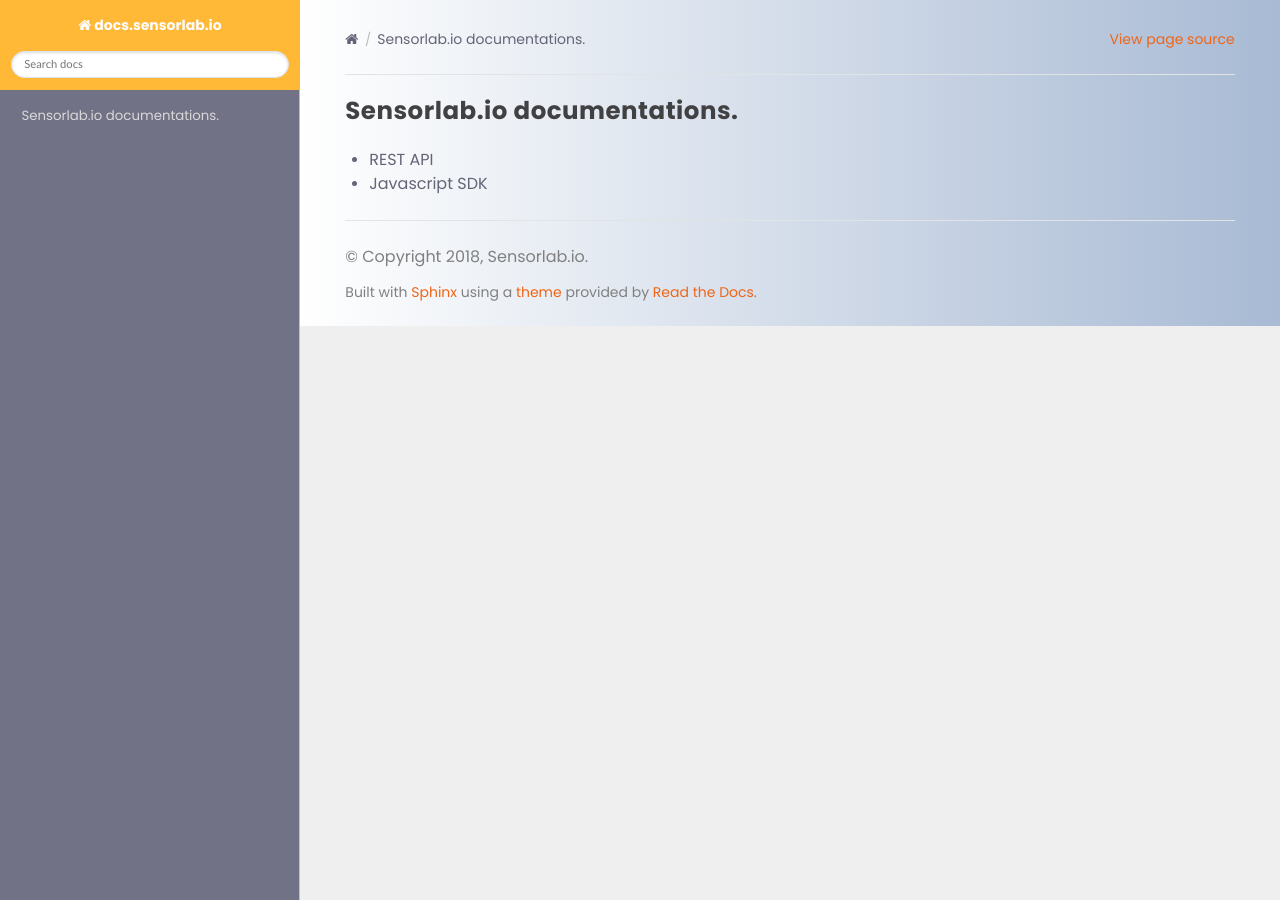
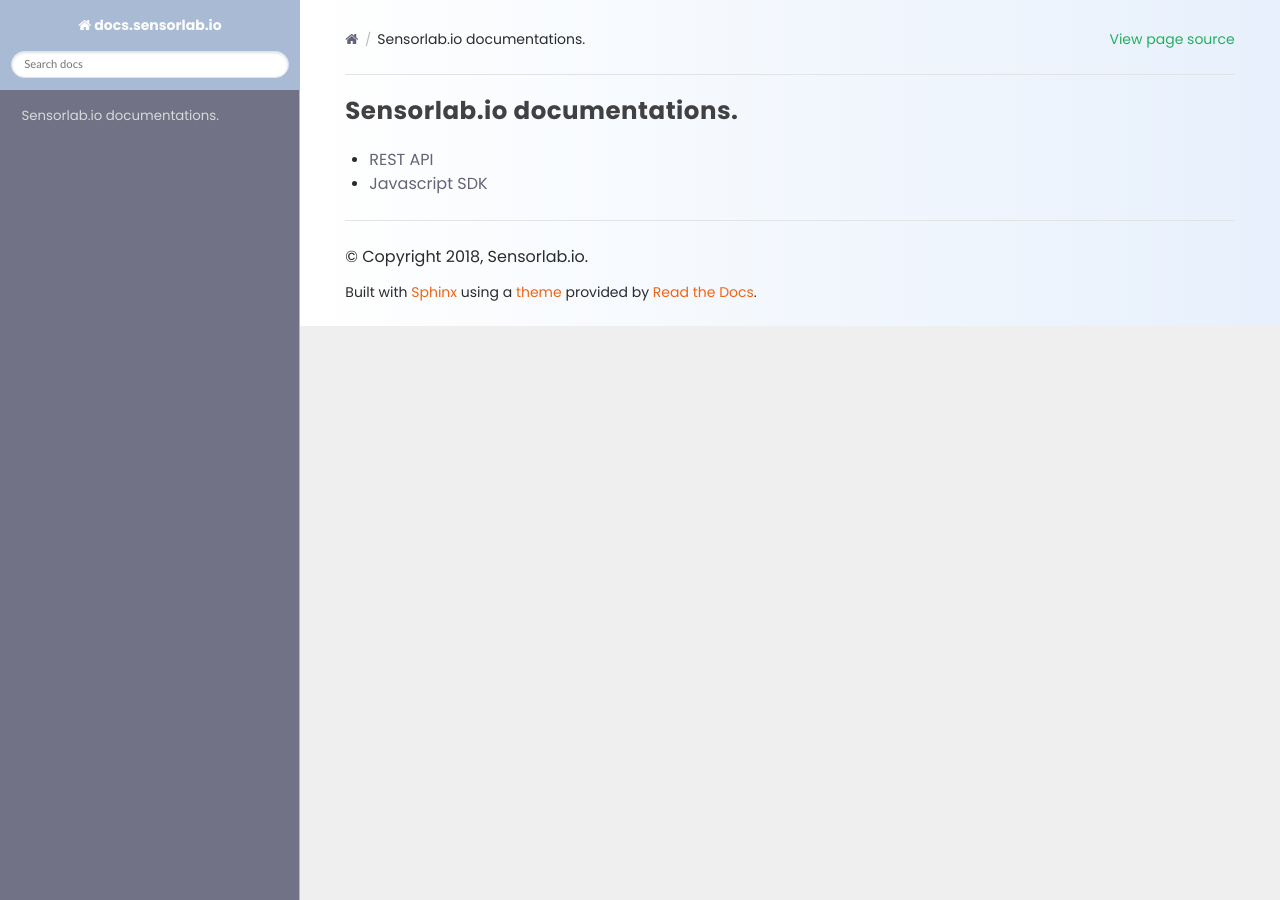
Before and after one commit to sensorlabio/docs.sensorlab.io, a Sphinx documentation site: the page built from source/index.rst, in a window 1280 px wide. Built offline with Sphinx 7.4.7 and the Read the Docs theme 2.0.0, drawn with Linux system fonts in a browser that asks for light colours.

Commit message:
Edits for primary colors and elements

```diff
--- a/source/_static/css/custom.css
+++ b/source/_static/css/custom.css
@@ -1,9 +1,9 @@
+/*------------- #VARIABLES --------------*/
 @import url("https://fonts.googleapis.com/css?family=Poppins:300,300i,400,400i,500,500i,600,700,900,900i");
-
 /*------------- #Main Styles --------------*/
 body {
 	background: #fff;
-	color: #646477;
+	color: #2b2c2d;
 	font-family: "Poppins", Arial, "Helvetica Neue", Helvetica, serif, sans-serif;
 	font-size: 14px;
 	font-weight: 400;
@@ -96,7 +96,7 @@
 }
 
 a:hover {
-	color: #ffb936;
+	color: #ff9000;
 }
 
 p {
@@ -139,7 +139,7 @@
 }
 
 .rst-content .toctree-wrapper ul li > a {
-	padding-left: 24px;
+	padding-left: 15px;
 	position: relative;
 }
 
@@ -153,12 +153,12 @@
 	height: 5px;
 	-webkit-border-radius: 100%;
 	border-radius: 100%;
-	border: 2px solid #585765;
-	background-color: #f9d657;
+	background-color: #a8bad4;
+	border: none;
 }
 
 .rst-content .toctree-wrapper ul li ul li > a:before {
-	background-color: #0ccb52;
+	background-color: #414042;
 }
 
 .rst-content .toctree-wrapper ul li ul ul li > a:before {
@@ -174,8 +174,8 @@
 }
 
 .wy-side-nav-search {
-	background-color: #ffb936;
-	border-bottom: 1px solid #ffb936;
+	background-color: #a8bad4;
+	border-bottom: 1px solid #a8bad4;
 }
 
 .wy-side-nav-search a:hover {
@@ -192,9 +192,9 @@
 }
 
 .wy-nav-content {
-	background: -webkit-gradient(linear, left top, right top, from(#fff), to(#a8bad4));
-	background: -webkit-linear-gradient(left, #fff, #a8bad4);
-	background: linear-gradient(to right, #fff, #a8bad4);
+	background: -webkit-gradient(linear, left top, right top, from(#fff), to(#e7f0fc));
+	background: -webkit-linear-gradient(left, #fff, #e7f0fc);
+	background: linear-gradient(to right, #fff, #e7f0fc);
 	max-width: 100%;
 }
 
@@ -227,31 +227,31 @@
 	transition: all .3s ease;
 	text-align: center;
 	line-height: 1;
-	-webkit-box-shadow: 10px 0 30px 0 rgba(254, 207, 57, 0);
-	box-shadow: 10px 0 30px 0 rgba(254, 207, 57, 0);
+	-webkit-box-shadow: 10px 0 30px 0 rgba(168, 186, 212, 0);
+	box-shadow: 10px 0 30px 0 rgba(168, 186, 212, 0);
 	border: none;
 }
 
 .btn:active, .btn:focus {
-	-webkit-box-shadow: 10px 0 30px 0 rgba(254, 207, 57, 0.5);
-	box-shadow: 10px 0 30px 0 rgba(254, 207, 57, 0.5);
+	-webkit-box-shadow: 10px 0 30px 0 rgba(168, 186, 212, 0.6);
+	box-shadow: 10px 0 30px 0 rgba(168, 186, 212, 0.6);
 	padding: 10px 25px;
 }
 
 .btn-neutral {
-	background-color: #ffb936 !important;
+	background-color: #a8bad4 !important;
 	color: #fff !important;
 }
 
 .btn-neutral:hover {
-	background-color: #ffb936 !important;
+	background-color: #a8bad4 !important;
 	color: #fff;
 	-webkit-box-shadow: 10px 0 30px 0 rgba(254, 207, 57, 0.5);
 	box-shadow: 10px 0 30px 0 rgba(254, 207, 57, 0.5);
 }
 
 .wy-breadcrumbs li.wy-breadcrumbs-aside a {
-	color: #EF6517;
+	color: #27AE60;
 }
 
 .wy-breadcrumbs li.wy-breadcrumbs-aside a:hover {
@@ -259,20 +259,20 @@
 }
 
 .wy-menu-vertical li.current {
-	background: #ebcf96;
+	background: #deeffb;
 }
 
 nav.wy-nav-side {
-	border-right: 1px solid #ffb936;
+	border-right: 1px solid #a8bad4;
 }
 
 .wy-menu-vertical li.toctree-l1.current > a {
-	border-bottom: solid 1px #ffb936;
-	border-top: solid 1px #ffb936;
+	border-bottom: solid 1px #a8bad4;
+	border-top: solid 1px #a8bad4;
 }
 
 .wy-menu-vertical li.current > a {
-	background-color: #ffb936;
+	background-color: #a8bad4;
 }
 
 .wy-menu-vertical li.current ul {
@@ -292,7 +292,7 @@
 }
 
 .wy-menu-vertical li span.toctree-expand {
-	color: #ffb936;
+	color: #a8bad4;
 }
 
 .wy-side-nav-search input[type="text"] {
@@ -301,7 +301,7 @@
 
 .wy-menu-vertical li.toctree-l2.current > a,
 .wy-menu-vertical li.toctree-l2.current li.toctree-l3 > a {
-	background-color: #ffb936;
+	background-color: #a8bad4;
 }
 
 .rst-content dl:not(.docutils) dt {
@@ -310,7 +310,7 @@
 	border-radius: 5px;
 	background: #f0f7fd;
 	color: #414042;
-	border-top: solid 3px #ffb936;
+	border-top: solid 3px #a8bad4;
 	font-size: 100%;
 }
 
@@ -319,7 +319,7 @@
 }
 
 .rst-content div[class^="highlight"] div[class^="highlight"] {
-	background-color: #f0f7fd;
+	background-color: #fff;
 }
 
 .rst-content .admonition {
@@ -329,19 +329,19 @@
 }
 
 .rst-content .admonition .admonition-title {
-	background-color: #ffb936;
+	background-color: #a8bad4;
 	-webkit-border-radius: 5px 5px 0 0;
 	border-radius: 5px 5px 0 0;
 }
 
 .rst-content dl:not(.docutils) dl dt {
-	border-left: solid 3px #ffb936;
-	background: rgba(255, 185, 54, 0.1);
+	border-left: solid 3px #a8bad4;
+	background: rgba(168, 186, 212, 0.1);
 }
 
 .rst-versions {
-	background-color: #ffb936;
-	border-right: 1px solid #ffb936;
+	background-color: #a8bad4;
+	border-right: 1px solid #a8bad4;
 }
 
 .rst-versions .rst-other-versions {
@@ -408,8 +408,12 @@
 }
 
 .rst-content .sidebar .sidebar-title {
-	background-color: #ffb936;
+	background-color: #a8bad4;
 	color: #fff;
+}
+
+footer {
+	color: inherit;
 }
 
 footer a {
@@ -418,7 +422,7 @@
 
 /*------------- Responsive Mode --------------*/
 .wy-nav-top {
-	background-color: #ffb936;
+	background-color: #a8bad4;
 }
 
 .wy-nav-top i {
```
